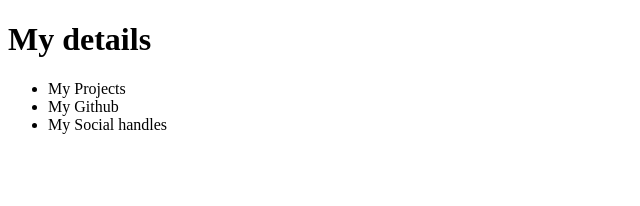
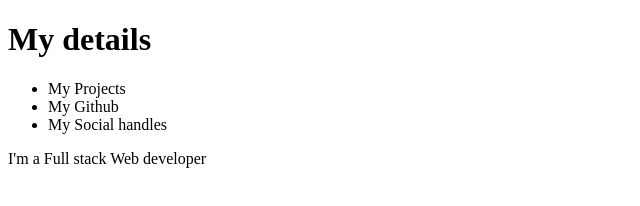
Before and after one commit to dev-puneet/learningGit-Github, a plain HTML site: page about.html in a window 1280 px wide. Shown: the whole page, without its empty margins (0-640 px from the left). Drawn offline with Linux system fonts and the light colour scheme.

Commit message:
update about page

```diff
--- a/about.html
+++ b/about.html
@@ -13,5 +13,8 @@
     <li>My Github</li>
     <li>My Social handles</li>
   </ul>
+  <p>I'm a Full stack Web developer
+  </p>
+
 </body>
 </html>
```
